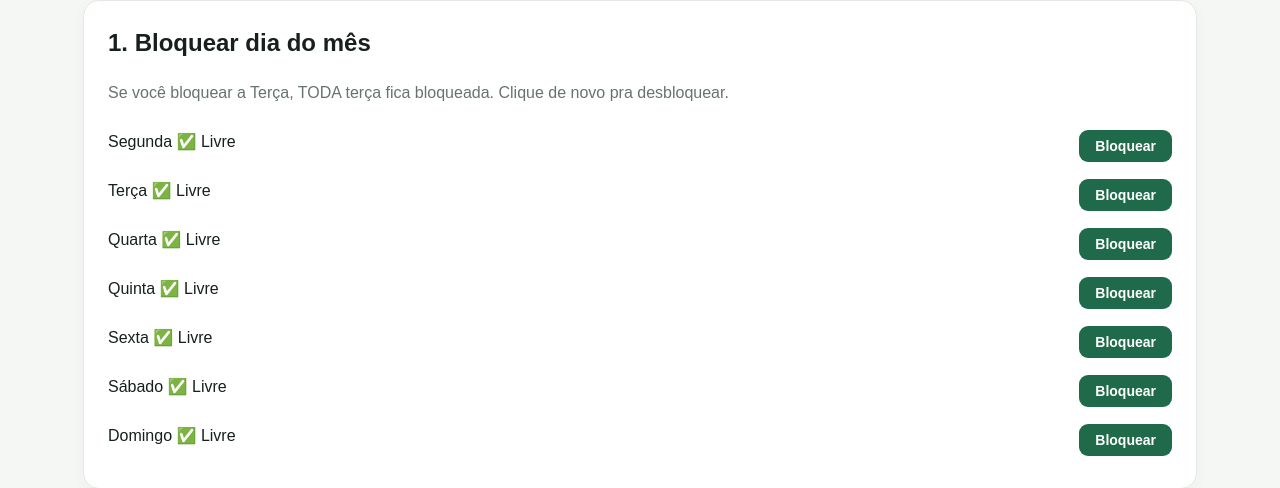
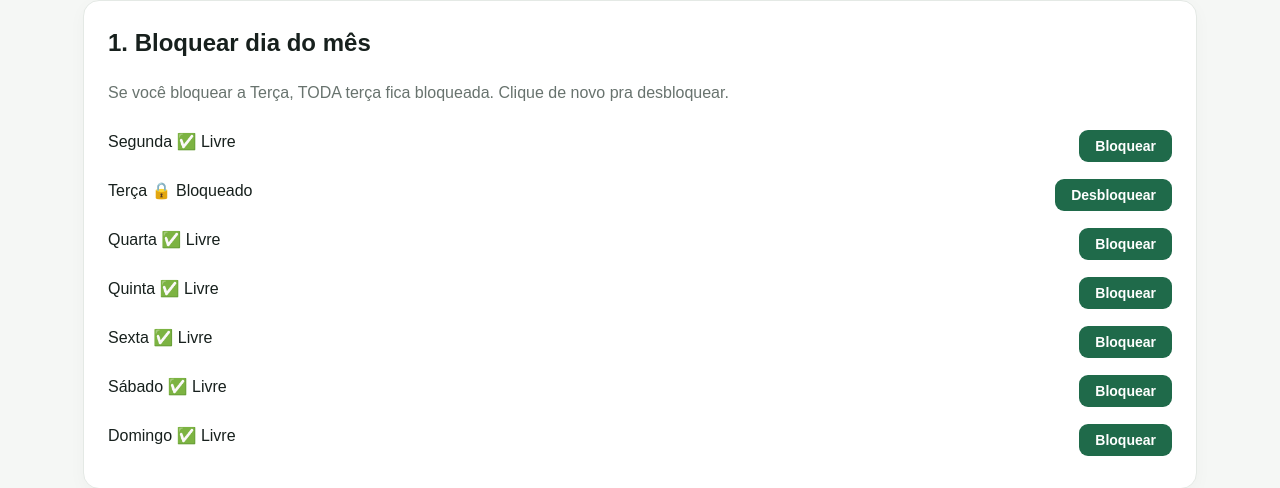
Before and after one commit to johns001960/JS_CORTES, a Flask app: page /admin/calendario in a window 1280 px wide. Shown: the part 330-818 px from the top of the page. Run offline with Flask 3, Linux system fonts and the light colour scheme; a user stored in the database is signed in; tables that the repository leaves empty hold one stand-in row (values such as "Sample post").

Commit message:
corrige desbloqueio calendario

```diff
--- a/templates/admin_calendar.html
+++ b/templates/admin_calendar.html
@@ -3,14 +3,12 @@
 <section class="panel"><h2>1. Bloquear dia do mês </h2><p class="muted">Se você bloquear a Terça, TODA terça fica bloqueada. Clique de novo pra desbloquear.</p>
 {% set dias = [(0,'Segunda'),(1,'Terça'),(2,'Quarta'),(3,'Quinta'),(4,'Sexta'),(5,'Sábado'),(6,'Domingo')] %}
 {% for num, nome in dias %}
-  {% set bloqueado = false %}
-  {% for b in blocked %}{% if b.weekday == num %}{% set bloqueado = true %}{% endif %}{% endfor %}
-  <form method="post" style="display:flex; gap:8px; align-items:center; margin:8px 0;">
-    <input type="hidden" name="action" value="weekday">
-    <input type="hidden" name="weekday" value="{{ num }}">
-    <span style="flex:1;">{{ nome }} {% if bloqueado %}🔒 Bloqueado{% else %}✅ Livre{% endif %}</span>
-    <button type="submit" style="padding:8px 16px;">{% if bloqueado %}Desbloquear{% else %}Bloquear{% endif %}</button>
-  </form>
+<form method="post" style="display:flex; gap:8px; align-items:center; margin:8px 0;">
+<input type="hidden" name="action" value="weekday">
+<input type="hidden" name="weekday" value="{{ num }}">
+<span style="flex:1;">{{ nome }} {% if num in blocked_weekdays %}🔒 Bloqueado{% else %}✅ Livre{% endif %}</span>
+<button type="submit" style="padding:8px 16px;">{% if num in blocked_weekdays %}Desbloquear{% else %}Bloquear{% endif %}</button>
+</form>
 {% endfor %}
 </section>
 <section class="panel"><h2>2. Bloquear um dia só</h2><p class="muted">Ex: Sábado dia 21. Só esse dia bloqueia, os outros sábados continuam normais.</p>
```
